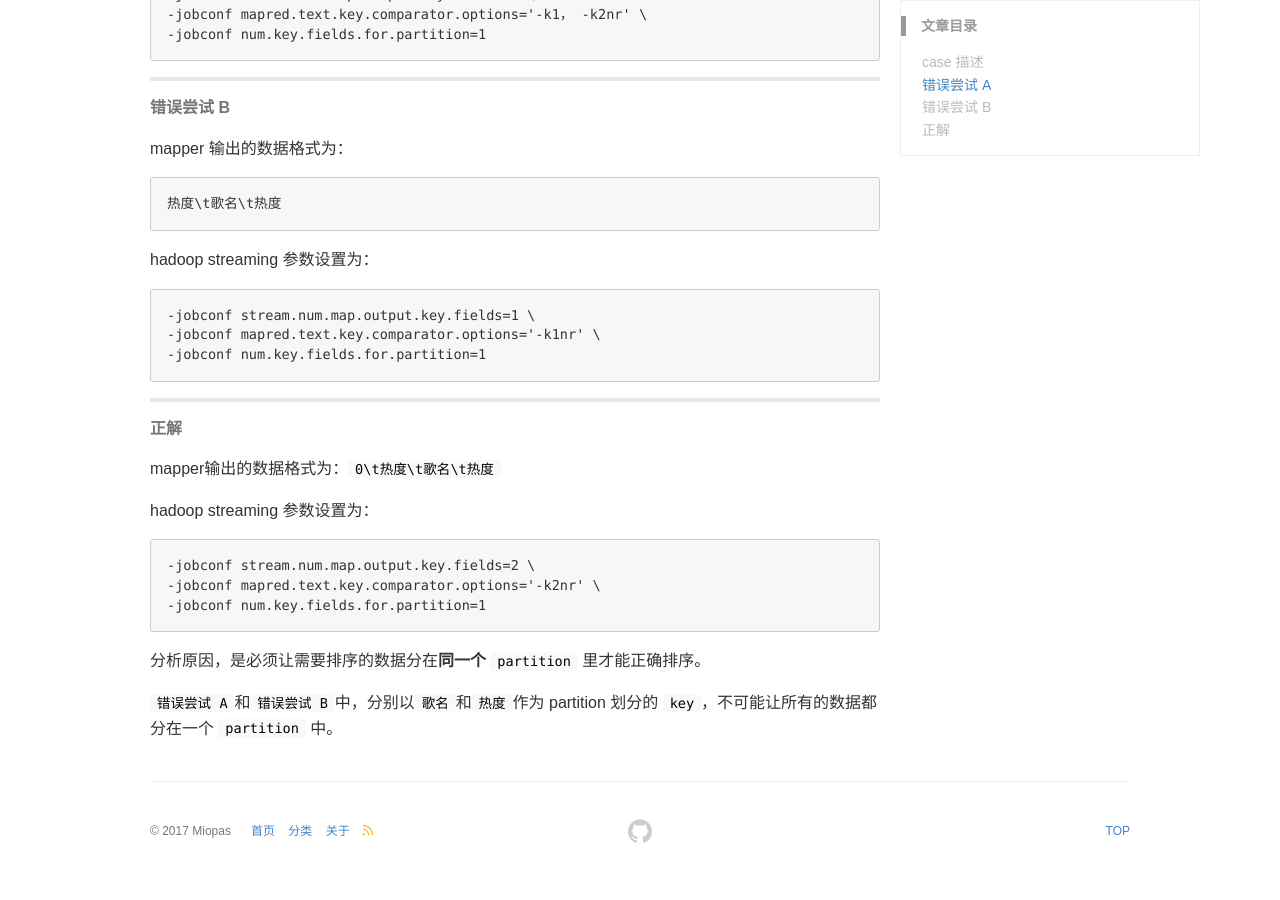
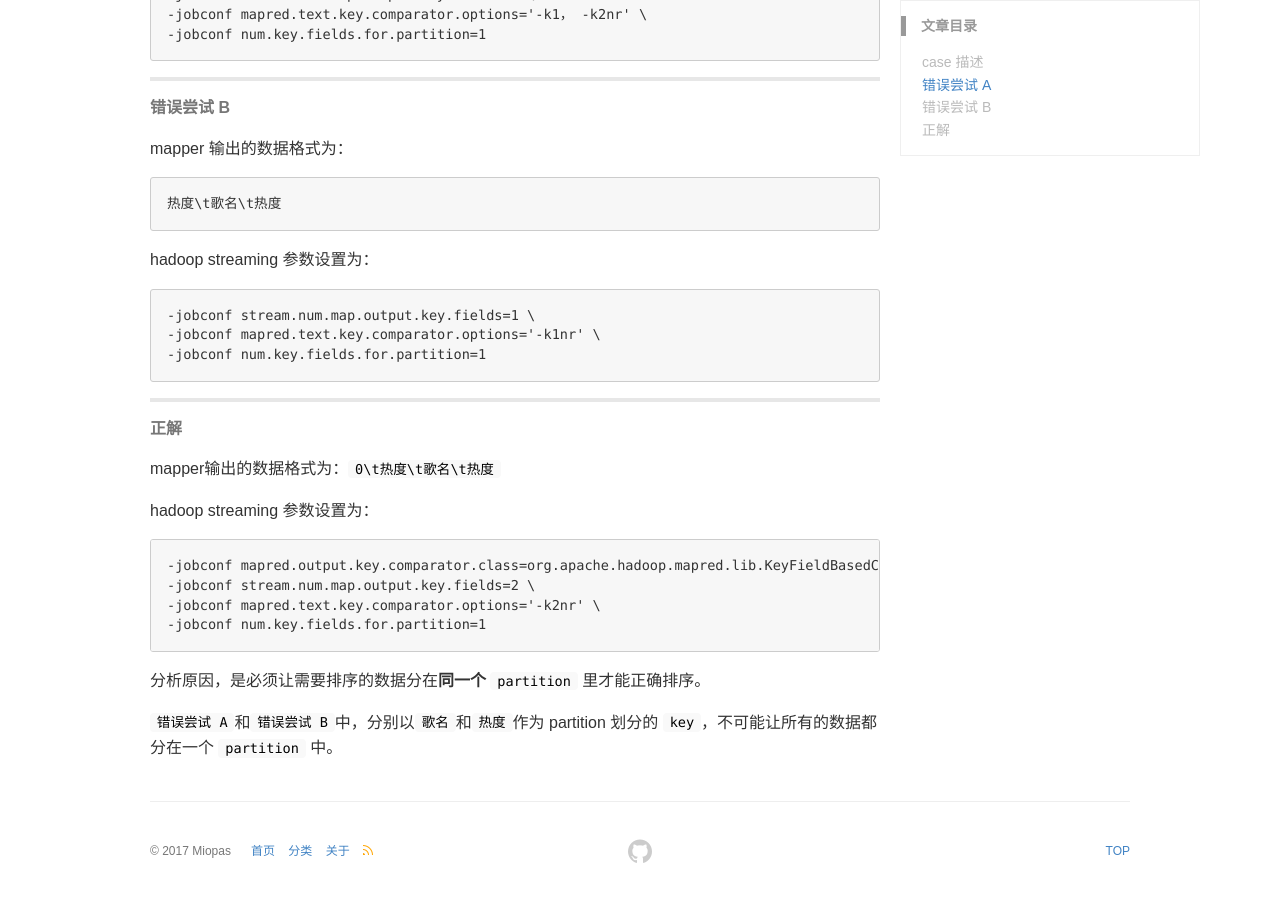
Before and after one commit to Miopas/miopas.github.io, a Jekyll site: the page built from _posts/2017-10-30-hadoop-learning-record-03.md, in a window 1280 px wide and 900 px high, scrolled down 855 px. Built offline with Jekyll 4.4.1, drawn with Linux system fonts in a browser that asks for light colours.

Commit message:
Update 2017-10-30-hadoop-learning-record-03.md

````diff
--- a/_posts/2017-10-30-hadoop-learning-record-03.md
+++ b/_posts/2017-10-30-hadoop-learning-record-03.md
@@ -57,6 +57,7 @@ mapper输出的数据格式为：`0\t热度\t歌名\t热度`
 
 hadoop streaming 参数设置为：
 ```
+-jobconf mapred.output.key.comparator.class=org.apache.hadoop.mapred.lib.KeyFieldBasedComparator \
 -jobconf stream.num.map.output.key.fields=2 \
 -jobconf mapred.text.key.comparator.options='-k2nr' \
 -jobconf num.key.fields.for.partition=1
````
